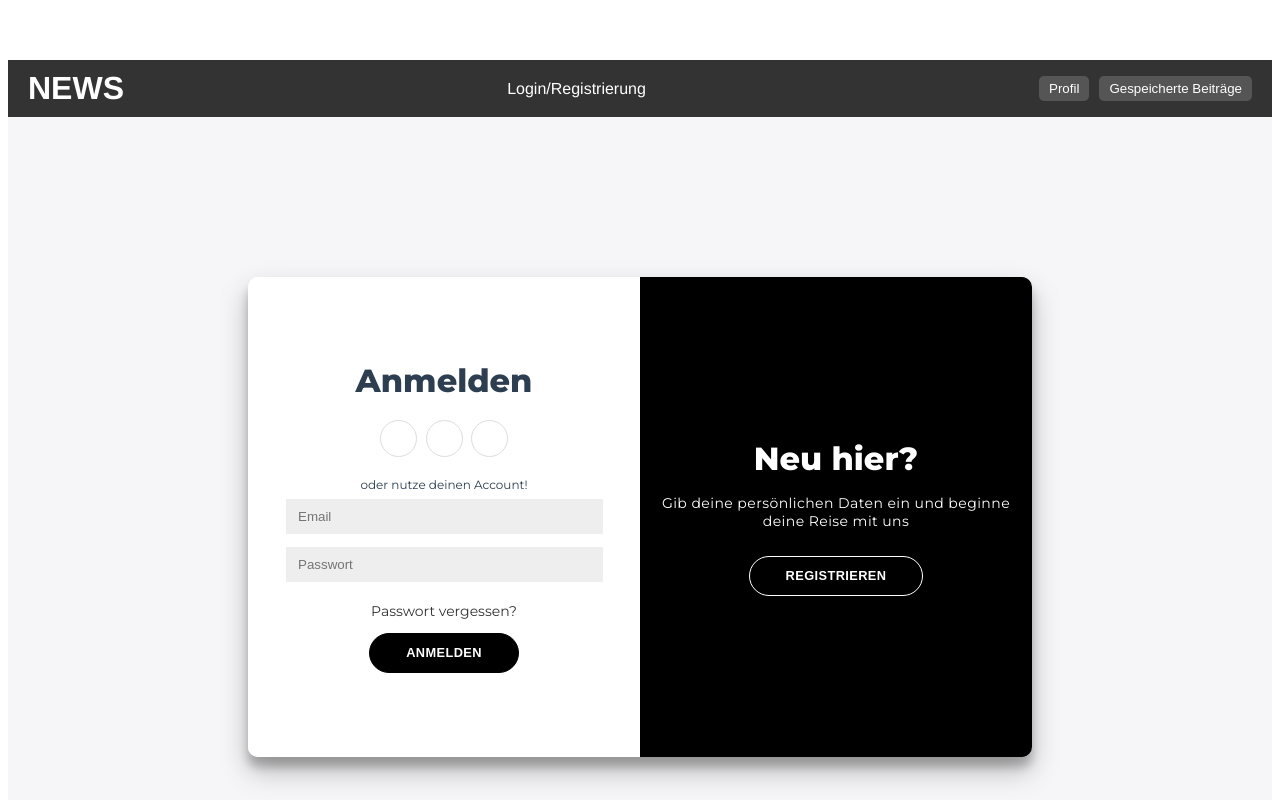
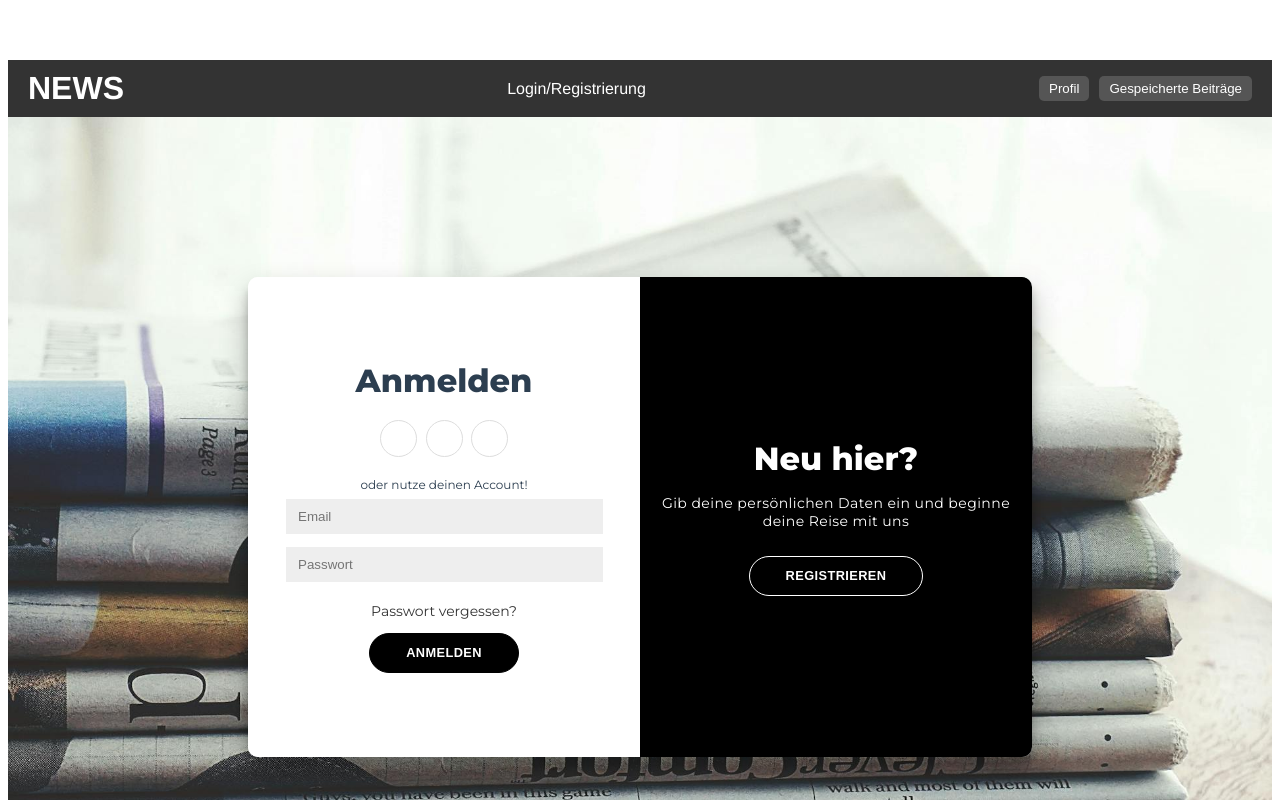
Before and after one commit to CptHamschter/neueDBKonzepte, a Vue app in the folder frontend-nw/: page /login in a window 1280 px wide. Shown: the top 800 px of the page. Built offline with nearby package versions, Linux system fonts and the light colour scheme.

Commit message:
background img

```diff
--- a/frontend-nw/src/components/LogRegView.vue
+++ b/frontend-nw/src/components/LogRegView.vue
@@ -58,7 +58,7 @@
     height: 100vh;
     width:auto;
     margin: auto;
-    /*background-image: url('../assets/KaffeeLogin.jpg');*/
+    background-image: url('../assets/NachrichtenpageBackground.jpg');
     background-size: cover;
     backdrop-filter: blur(5px);
     }
```
